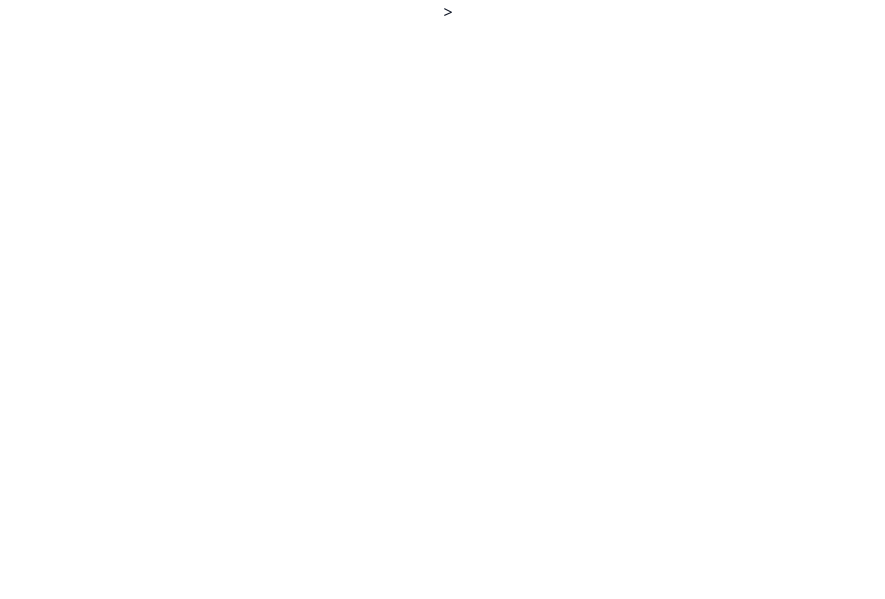
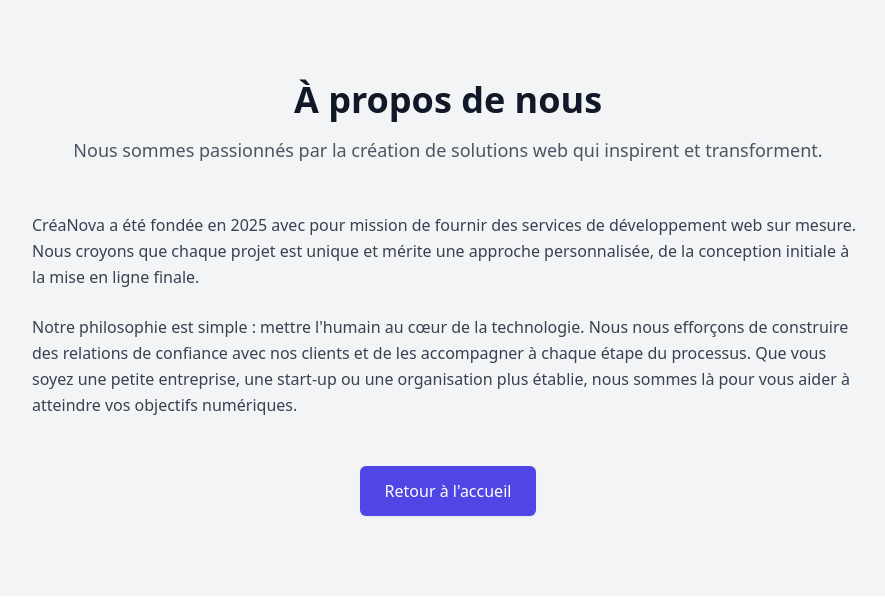
Before and after one commit to callofman88-maker/projet-creanova, a plain HTML site: page about.html in a window 1280 px wide. Shown: the whole page, without its empty margins (192-1077 px from the left). Drawn offline with nearby package versions, Linux system fonts and the light colour scheme.

Commit message:
Ajout de la page A propos

```diff
--- a/about.html
+++ b/about.html
@@ -6,9 +6,33 @@
     <title>À propos - CréaNova</title>
     <script src="https://cdn.tailwindcss.com"></script>
   </head>
-  <body class="font-sans text-gray-900"></body
-     <section class="py-20 bg-gray-100">
-    <div class="max-w-4xl mx-auto px-4 sm:px-6 lg:px-8">
-        <div class="text-center">
-    >
+  <body class="font-sans text-gray-900">
+<main class="py-20 bg-gray-100">
+    <div class="max-w-4xl mx-auto px-4 sm:px-6 lg:px-8 text-center">
+
+        <h1 class="text-3xl font-extrabold text-gray-900 sm:text-4xl">
+            À propos de nous
+        </h1>
+        <p class="mt-4 text-lg text-gray-600">
+            Nous sommes passionnés par la création de solutions web qui inspirent et transforment.
+        </p>
+
+        <div class="mt-12 text-gray-700 leading-relaxed text-left">
+            <p>
+                CréaNova a été fondée en 2025 avec pour mission de fournir des services de développement web sur mesure. Nous croyons que chaque projet est unique et mérite une approche personnalisée, de la conception initiale à la mise en ligne finale.
+            </p>
+            <p class="mt-6">
+                Notre philosophie est simple : mettre l'humain au cœur de la technologie. Nous nous efforçons de construire des relations de confiance avec nos clients et de les accompagner à chaque étape du processus. Que vous soyez une petite entreprise, une start-up ou une organisation plus établie, nous sommes là pour vous aider à atteindre vos objectifs numériques.
+            </p>
+        </div>
+
+        <div class="mt-12">
+            <a href="index.html" class="inline-flex items-center justify-center px-6 py-3 border border-transparent rounded-md shadow-sm text-base font-medium text-white bg-indigo-600 hover:bg-indigo-700 focus:outline-none focus:ring-2 focus:ring-offset-2 focus:ring-indigo-500">
+                Retour à l'accueil
+            </a>
+        </div>
+    </div>
+</main>
+
+  </body>
 </html>
```
